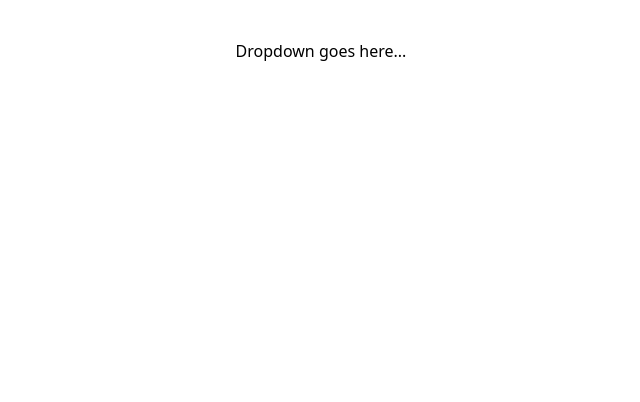
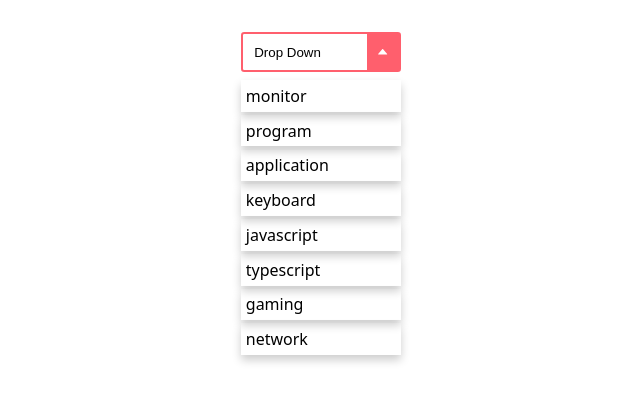
Before and after one commit to lukinoo/React-intern, a React (Vite) app: page / in a window 1280 px wide. Shown: the top 402 px of the page, without its empty margins (319-959 px from the left). Built offline with nearby package versions, Linux system fonts and the light colour scheme.

Commit message:
adding dropdown list markup and styled-components

```diff
--- a/package.json
+++ b/package.json
@@ -10,7 +10,9 @@
   },
   "dependencies": {
     "react": "^18.2.0",
-    "react-dom": "^18.2.0"
+    "react-dom": "^18.2.0",
+    "react-icons": "^4.7.1",
+    "styled-components": "^5.3.6"
   },
   "devDependencies": {
     "@types/react": "^18.0.24",
--- a/src/App.css
+++ b/src/App.css
@@ -1,3 +1,11 @@
+*,
+*::before,
+*::after {
+  margin: 0;
+  padding: 0;
+  box-sizing: border-box;
+}
+
 body {
   font-family: system-ui, -apple-system, BlinkMacSystemFont, "Segoe UI", Roboto,
     Oxygen, Ubuntu, Cantarell, "Open Sans", "Helvetica Neue", sans-serif;
--- a/src/App.jsx
+++ b/src/App.jsx
@@ -1,10 +1,21 @@
 import "./App.css";
 import { Dropdown } from "./components/Dropdown";
+
+const words = [
+  "monitor",
+  "program",
+  "application",
+  "keyboard",
+  "javascript",
+  "typescript",
+  "gaming",
+  "network",
+];
 
 function App() {
   return (
     <div className="App">
-      <Dropdown />
+      <Dropdown words={words} />
     </div>
   );
 }
--- /dev/null
+++ b/src/components/Dropdown/DropDown.styled.js
@@ -0,0 +1,44 @@
+import styled from "styled-components";
+
+export const SDropDownWrapper = styled.div`
+  position: relative;
+  display: flex;
+  flex-direction: column;
+  align-items: center;
+  gap: 0.5rem 0;
+`;
+
+export const SDropDownButton = styled.button`
+  width: 10rem;
+  height: 2.5rem;
+  display: flex;
+  justify-content: space-between;
+  align-items: center;
+  padding: 0 0 0 0.7rem;
+  border: 2px solid #ff5f6d;
+  background: #ffffff;
+  border-radius: 0.2rem;
+  outline: none;
+  cursor: pointer;
+`;
+
+export const SDropDownSVGWrapper = styled.span`
+  height: 100%;
+  width: 2rem;
+  background: #ff5f6d;
+  line-height: 2.5rem;
+`;
+
+export const SDropDownUl = styled.ul`
+  width: 10rem;
+  display: flex;
+  flex-direction: column;
+  gap: 0.2rem 0;
+  list-style: none;
+`;
+
+export const SDropDownLi = styled.li`
+  padding: 0.3rem;
+  text-align: left;
+  box-shadow: 0 5px 10px rgba(0, 0, 0, 0.2);
+`;
--- a/src/components/Dropdown/Dropdown.jsx
+++ b/src/components/Dropdown/Dropdown.jsx
@@ -1,5 +1,28 @@
 import React from "react";
+import { AiFillCaretDown } from "react-icons/ai";
+import { AiFillCaretUp } from "react-icons/ai";
+import {
+  SDropDownWrapper,
+  SDropDownButton,
+  SDropDownSVGWrapper,
+  SDropDownUl,
+  SDropDownLi,
+} from "./DropDown.styled";
 
-export const Dropdown = () => {
-  return <div>Dropdown goes here...</div>;
+export const Dropdown = ({ words }) => {
+  return (
+    <SDropDownWrapper>
+      <SDropDownButton>
+        Drop Down
+        <SDropDownSVGWrapper>
+          <AiFillCaretUp fill="#ffffff" />
+        </SDropDownSVGWrapper>
+      </SDropDownButton>
+      <SDropDownUl>
+        {words.map((word) => {
+          return <SDropDownLi key={word}>{word}</SDropDownLi>;
+        })}
+      </SDropDownUl>
+    </SDropDownWrapper>
+  );
 };
```
Also changed, not shown: 1 other file (tests, documents, lock files or other folders).
